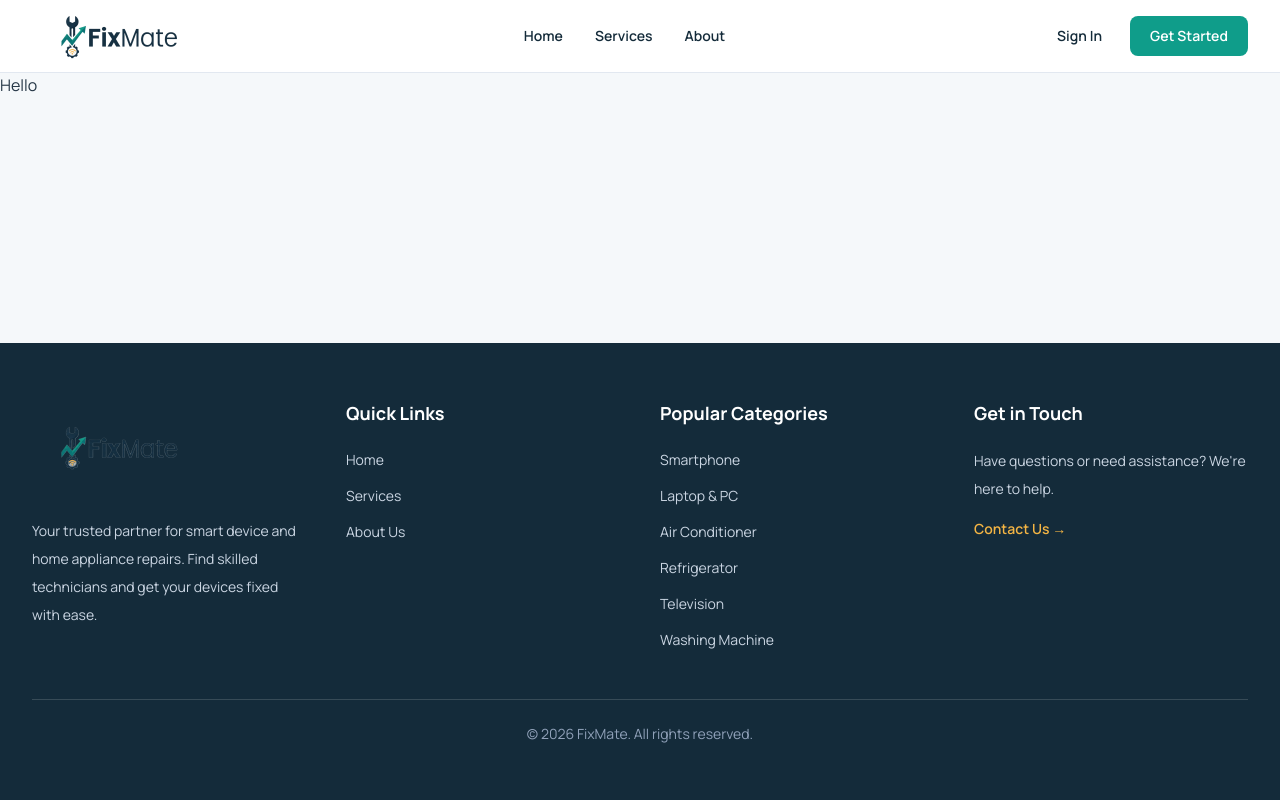
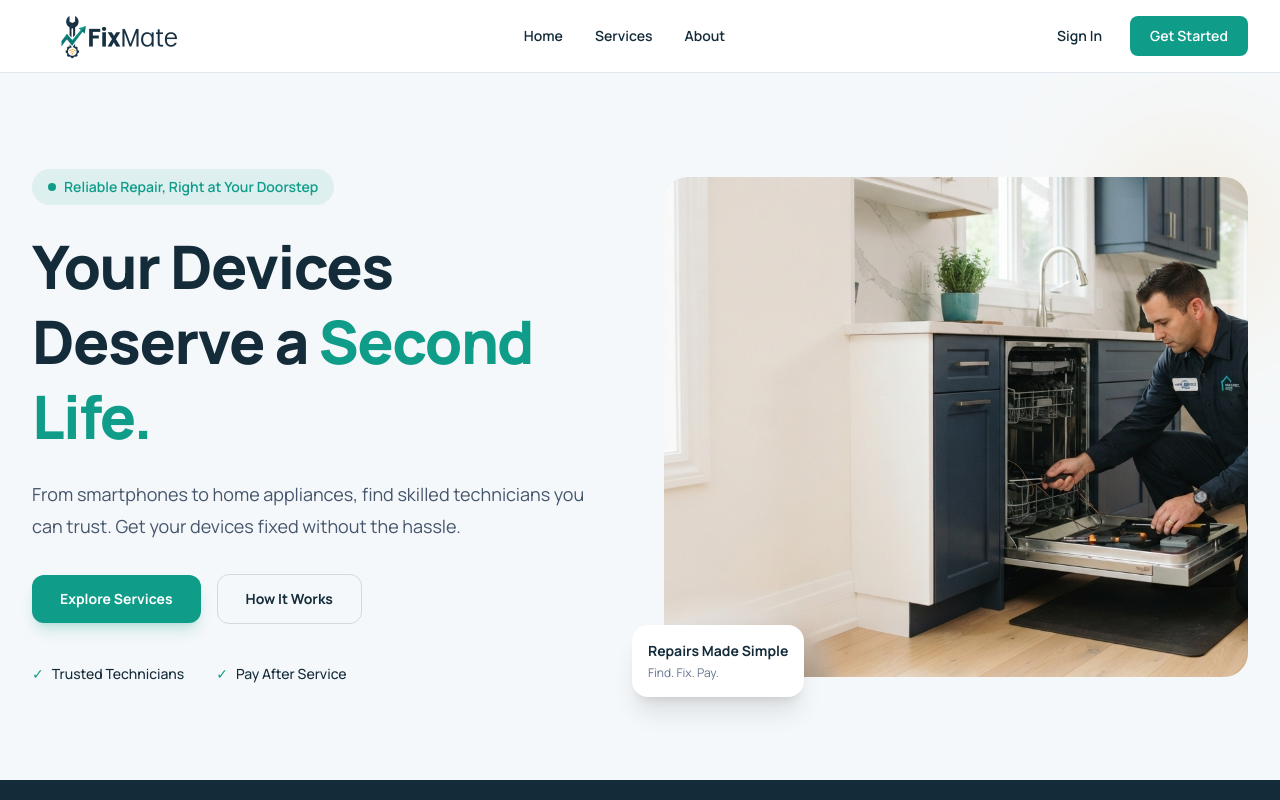
Before and after one commit to Aabidh351/fixmate, a Next.js app: page / in a window 1280 px wide. Shown: the top 800 px of the page. Built offline with nearby package versions, Linux system fonts and the light colour scheme.

Commit message:
Added Hero Section

```diff
--- a/app/page.tsx
+++ b/app/page.tsx
@@ -1,9 +1,10 @@
+import Hero from "@/components/home/Hero";
 
 
 export default function Home() {
   return (
     <div>
-      Hello
+      <Hero/>
     </div>
   );
 }
--- /dev/null
+++ b/components/home/Hero.tsx
@@ -0,0 +1,83 @@
+
+import Image from "next/image";
+import Link from "next/link";
+
+export default function Hero() {
+  return (
+    <section className="overflow-hidden bg-background">
+      <div className="mx-auto grid max-w-7xl items-center gap-12 px-4 py-10 sm:px-6 md:py-24 lg:grid-cols-2 lg:px-8">
+        {/* Content */}
+        <div>
+          <span className="inline-flex items-center gap-2 rounded-full bg-primary/10 px-4 py-2 text-sm font-semibold text-primary">
+            <span className="size-2 rounded-full bg-primary" />
+            Reliable Repair, Right at Your Doorstep
+          </span>
+
+          <h1 className="mt-6 text-3xl md:text-4xl font-extrabold leading-tight tracking-tight text-secondary sm:text-5xl lg:text-6xl">
+            Your Devices Deserve a{" "}
+            <span className="text-primary">Second Life.</span>
+          </h1>
+
+          <p className="mt-4 sm:mt-6 max-w-xl text-base leading-8 text-slate-600 sm:text-lg">
+            From smartphones to home appliances, find skilled
+            technicians you can trust. Get your devices fixed
+            without the hassle.
+          </p>
+
+          <div className="mt-4 sm:mt-8 flex flex-wrap items-center gap-4">
+            <Link
+              href="/services"
+              className="rounded-xl bg-primary px-7 py-3.5 text-sm font-bold text-white shadow-lg shadow-primary/20 transition-colors hover:bg-primary/90"
+            >
+              Explore Services
+            </Link>
+
+            <Link
+              href="/about"
+              className="rounded-xl border border-secondary/15 px-7 py-3.5 text-sm font-bold text-secondary transition-colors hover:border-primary hover:text-primary"
+            >
+              How It Works
+            </Link>
+          </div>
+
+          <div className="mt-6 sm:mt-10 flex flex-wrap gap-x-8 gap-y-4 text-sm font-medium text-secondary">
+            <span className="flex items-center gap-2">
+              <span className="text-primary">✓</span>
+              Trusted Technicians
+            </span>
+            <span className="flex items-center gap-2">
+              <span className="text-primary">✓</span>
+              Pay After Service
+            </span>
+          </div>
+        </div>
+
+        {/* Hero Image */}
+        <div className="relative">
+          <div className="absolute -right-6 -top-6 size-40 rounded-full bg-accent/20 blur-3xl" />
+
+          <div className="relative overflow-hidden rounded-3xl">
+            <Image
+              src="/banner-bg.jpg"
+              alt="Professional technician repairing a home appliance"
+              width={800}
+              height={650}
+              loading="eager"
+              priority
+              className="h-80 w-full object-cover sm:h-105 lg:h-125"
+            />
+          </div>
+
+          <div className="absolute -bottom-5 -left-4 rounded-2xl bg-white p-4 shadow-xl sm:-left-8">
+            <p className="text-sm font-bold text-secondary">
+              Repairs Made Simple
+            </p>
+            <p className="mt-1 text-xs text-slate-500">
+              Find. Fix. Pay.
+            </p>
+          </div>
+        </div>
+      </div>
+    </section>
+  );
+}
--- a/components/layout/Footer.tsx
+++ b/components/layout/Footer.tsx
@@ -21,13 +21,13 @@ const quickLinks = [
 export default function Footer() {
   return (
     <footer className="mt-auto bg-secondary text-white">
-      <div className="mx-auto max-w-7xl px-4 py-14 sm:px-6 lg:px-8">
-        <div className="grid gap-10 sm:grid-cols-2 lg:grid-cols-4">
+      <div className="mx-auto max-w-7xl px-4 py-4 sm:py-14 sm:px-6 lg:px-8">
+        <div className="grid gap-10 grid-cols-2 lg:grid-cols-4">
 
           <div>
             <Link href="/" className="inline-flex items-center">
               <Image
-                src="/fixmate-logo.png"
+                src="/fixmate-footer-logo.jpg"
                 alt="FixMate"
                 width={160}
                 height={50}
@@ -45,7 +45,7 @@ export default function Footer() {
 
           {/* Quick Links */}
           <div>
-            <h3 className="text-lg font-bold">Quick Links</h3>
+            <h3 className="text-lg mt-40 sm:mt-0 font-bold">Quick Links</h3>
             <ul className="mt-5 space-y-3">
               {quickLinks.map((link) => (
                 <li key={link.href}>
```
Also changed, not shown: public/banner-bg.jpg (added), public/fixmate-footer-logo.jpg (added).
